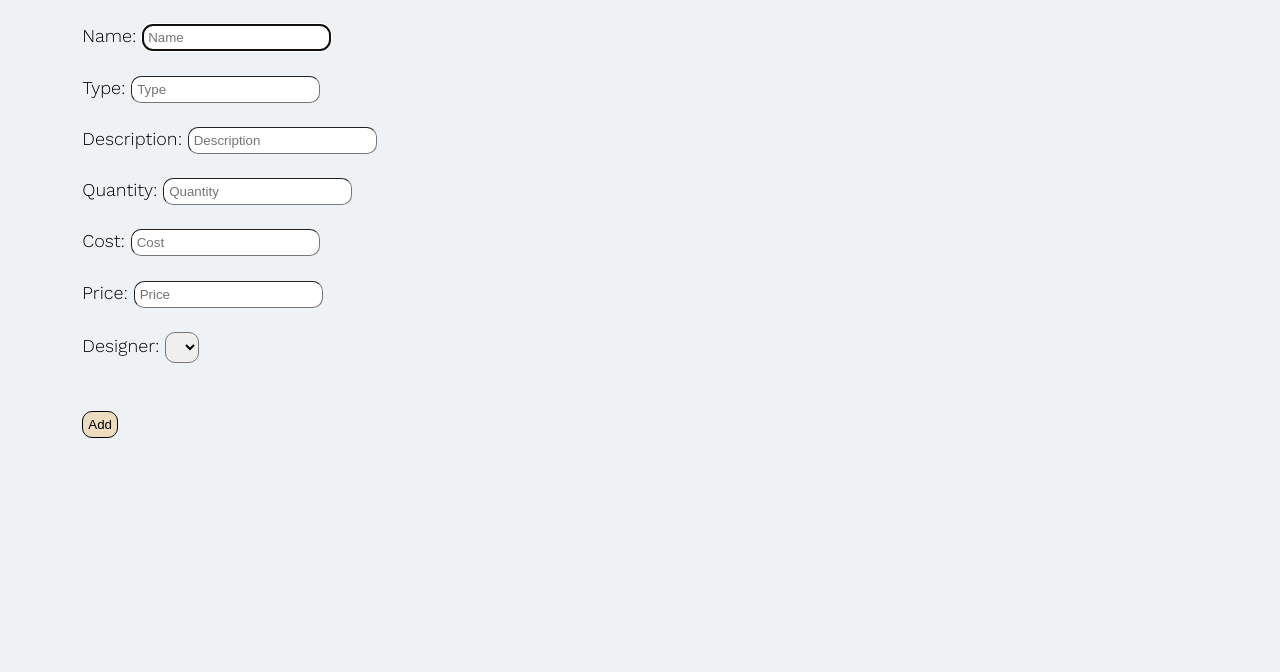
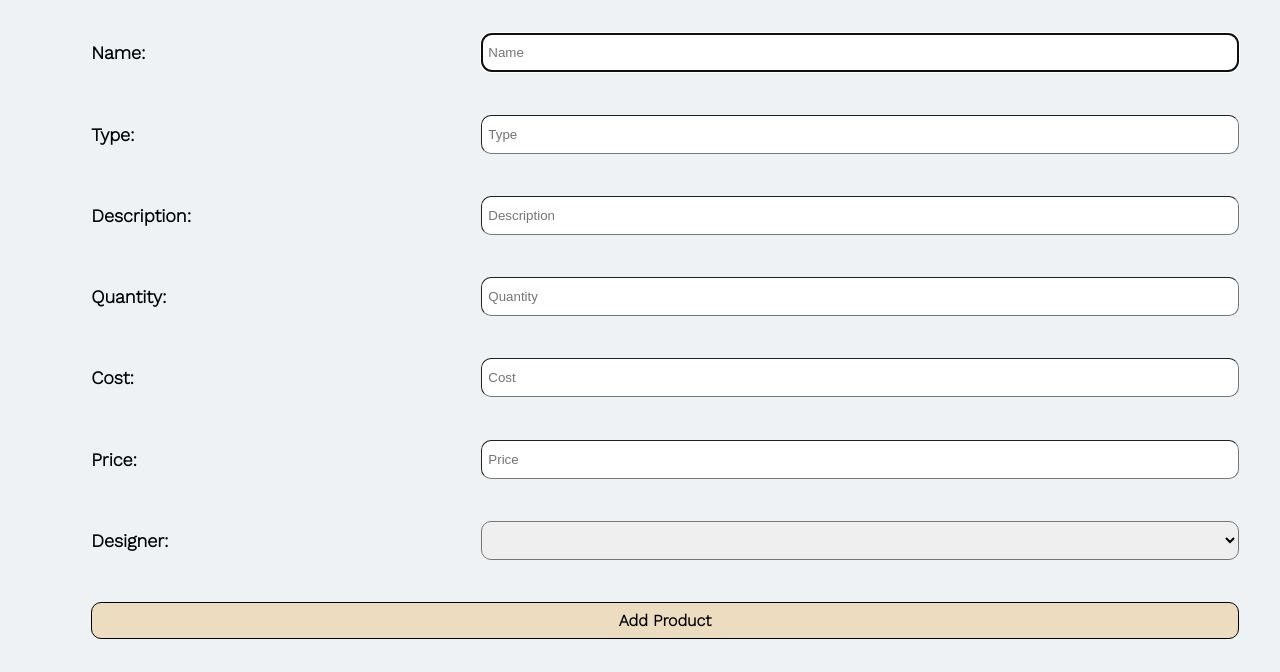
Before and after one commit to danawidmo/Jewellery_Shop_Inventory, a Flask app: page /new in a window 1280 px wide. Shown: the part 183-855 px from the top of the page. Before the commit the page ends 621 px from the top, so only its background shows below. Run offline with Flask 2, Linux system fonts and the light colour scheme; data that the repository does not hold is empty; some libraries are stand-ins or nearby versions.

Commit message:
Cleaned up form fileds across the app

```diff
--- a/static/styles.css
+++ b/static/styles.css
@@ -37,7 +37,7 @@ select {
 }
 
 button {
-    font-weight: 500;
+    font-weight: 900;
     border: solid;
     padding: 5px;
     border-radius: 10px;
@@ -162,6 +162,8 @@ nav > ul > li {
     border-width: 1px;
     border-color: rgb(179, 187, 194);
     padding: 15px;
+    flex-basis: 25%;
+    margin-bottom: 20px;
 }
 
 .inventory_item img {
@@ -246,13 +248,9 @@ body > section >img {
     width: 50px;
 }
 
-
-
 .material-icons.red{ color: #8b2202; }
 .material-icons.green{ color: #346832; }
 .material-icons.orange{ color: #a75f0e; }
-
-
 
 .material-icons {
     border: solid;
@@ -262,10 +260,32 @@ body > section >img {
     background-color: rgb(236, 221, 193);
 }
 
+#designers_list{
+    display: block;
+    margin-left: auto;
+    margin-right: auto;
+    width: 70%;
+}
+
 .designers_list {
     display: flex;
-    justify-content: space-evenly;
+    align-items: center;
+
 }
+
+.designers_list h3{
+    flex: 1;
+  }
+
+  .designers_list p:first-of-type {
+      flex: 2;
+  }
+  .designers_list p {
+      flex: 3;
+  }
+  .designers_list div {
+      flex: 4;
+  }
 
 .quantity {
     display: flex;
@@ -283,3 +303,37 @@ body > section >img {
 .out_of_stock{
    color: #8b2202;
 }
+
+#add_new_designer {
+    font-weight: 900;
+    border: solid;
+    padding: 5px;
+    border-radius: 10px;
+    border-width: 1px;
+    background-color: rgb(236, 221, 193);
+    height: fit-content;
+}
+
+.form_row {
+    display: flex;
+    justify-content: flex-end;
+    padding: 0.5em;
+}
+
+.form_row > label {
+    padding: .5em 1em .5em 0;
+    flex: 1;
+    font-weight: 900;
+  }
+.form_row > input, .form_row select {
+    flex: 2;
+    padding: .5em;
+  }
+
+.form_row button {
+    flex: 2;
+    padding: .5em;
+    font-family: 'Work Sans', sans-serif;
+    font-weight: 900;
+    font-size: medium;
+}
--- a/templates/designers/index.html
+++ b/templates/designers/index.html
@@ -1,6 +1,8 @@
 {% extends "base.html" %}
 {% block content%}
     <h2>Designers</h2>
+    <a href='/designers/new' id='add_new_designer'>Add New Designer</a>
+    <div id='designer_list'>
         {% for designer in designers%}
         <section class='designers_list'>
              <h3>{{designer.name}}</h3>
@@ -13,5 +15,5 @@
             </div>
          </section>
         {% endfor%}
-    <a href='/designers/new'>Add New Designer</a>
+    </div>
 {%endblock%}
--- a/templates/products/new.html
+++ b/templates/products/new.html
@@ -1,32 +1,32 @@
 
 {% extends "base.html" %}
 {% block content%}
-    <form action='/new', method="POST"></id>
-        <div>
+    <form action='/new', method="POST" class='form'></id>
+        <div class='form_row'>
             <label for='name'>Name:</label>
             <input type ='text' id='name' name='name' placeholder='Name' required autofocus>
         </div>
-        <div>
+        <div class='form_row'>
             <label for='type'>Type:</label>
             <input type ='text' id='type' name='type' placeholder='Type' required autofocus>
         </div>
-        <div>
+        <div class='form_row'>
             <label for='description'>Description:</label>
             <input type='text' id='description' name='description' placeholder='Description' required autofocus>
         </div>
-        <div>
+        <div class='form_row'>
             <label for='quantity'>Quantity:</label>
             <input type='number' id='quantity' name='quantity' placeholder='Quantity' required autofocus>
         </div>
-        <div>
+        <div class='form_row'>
             <label for='cost'>Cost:</label>
             <input type='number' id='cost' name='cost' placeholder='Cost' required autofocus>
         </div>
-        <div>
+        <div class='form_row'>
             <label for='price'>Price:</label>
             <input type='number' id='price' name='price' placeholder='Price' required autofocus>
         </div>
-        <div>
+        <div class='form_row'>
             <label for='designer'>Designer:</label>
             <select id='designer' name='designer'>
             {% for designer in designers%}
@@ -36,6 +36,8 @@
             {% endfor %}
             </select>
         </div>
-        <button type="submit">Add</button>
+        <div class='form_row'>
+            <button type="submit">Add Product</button>
+        </div>
     </form>
 {% endblock %}
```
Also changed, not shown: templates/designers/edit.html (+7 -5 lines), templates/designers/new.html (+5 -3 lines), templates/products/edit.html (+11 -9 lines). Lines whose indentation alone changed are shown as unchanged.
